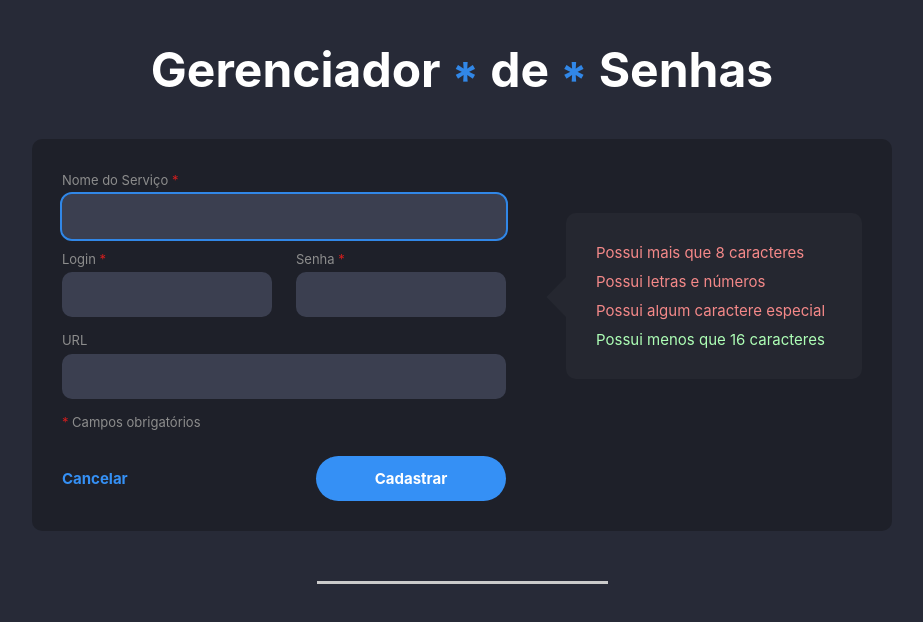
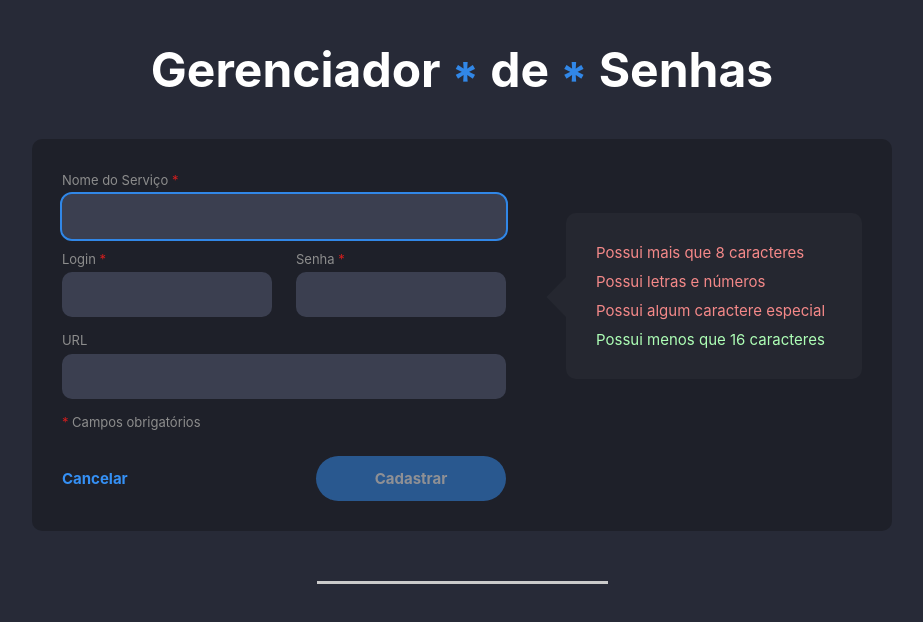
Before and after one commit to vinicius-melo99/vmd-password-manager, a React (Vite) app: page / in a window 1280 px wide. Both pictures are taken after a click on the button "Cadastrar nova senha". Shown: the top 622 px of the page, without its empty margins (178-1101 px from the left). Built offline with nearby package versions, Linux system fonts and the light colour scheme.

Commit message:
fix: ajustes

```diff
--- a/src/components/FormInput/styles.css
+++ b/src/components/FormInput/styles.css
@@ -18,6 +18,8 @@ label input {
   background-color: var(--input-bg-color);
   color: white;
   margin-bottom: 12px;
+  animation-name: test;
+  animation-duration: 2s;
 }
 
 label input:focus {
@@ -27,3 +29,8 @@ label input:focus {
 label span.required {
   color: var(--required-color);
 }
+
+@keyframes test {
+  from {opacity: 0;}
+  to {opacity: 1;}
+}
--- a/src/components/InputsContainer/styles.css
+++ b/src/components/InputsContainer/styles.css
@@ -58,8 +58,11 @@
   background-color: var(--submit-btn-hover-color);
 }
 
-.buttons-wrapper .submit-button:disabled {
+.buttons-wrapper .submit-button:disabled,
+.buttons-wrapper .submit-button:disabled:hover {
   cursor: not-allowed;
+  opacity: 0.5;
+  background-color: var(--submit-btn-color);
 }
 
 .buttons-wrapper .cancel-button:hover {
```
